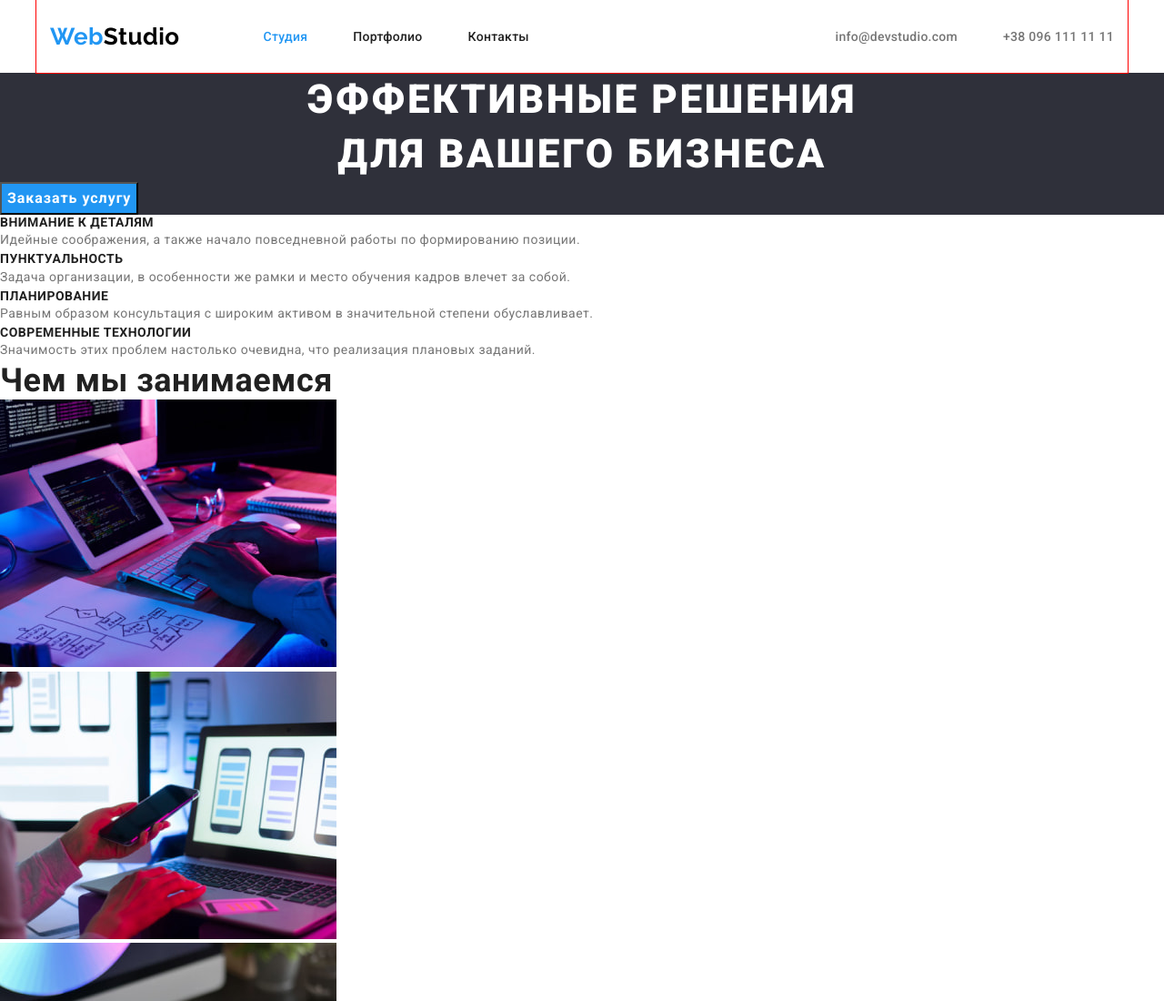
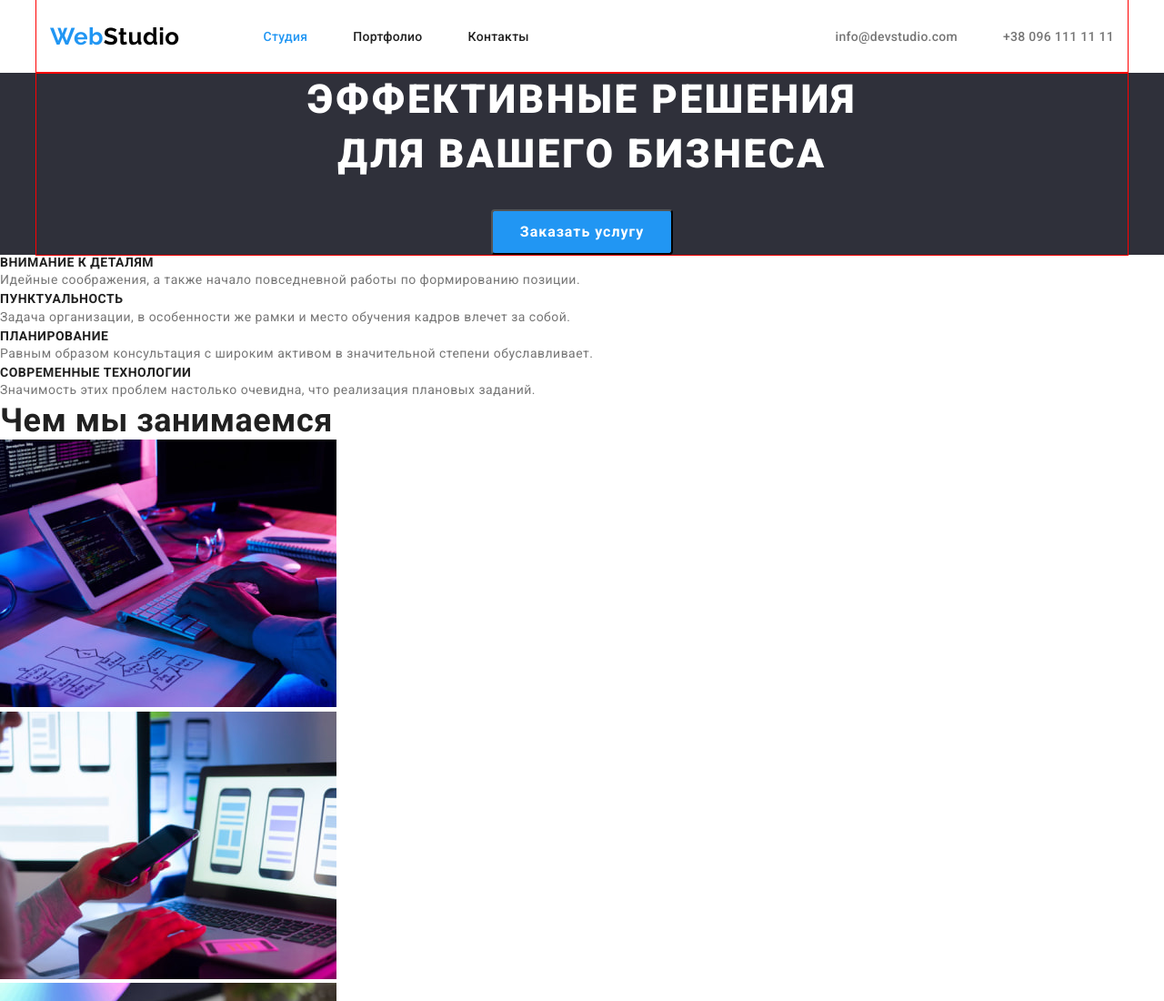
Before and after one commit to AlexRudnyk/goit-markup-hw-03, a plain HTML site: page index.html in a window 1280 px wide. Shown: the top 1100 px of the page at 91% size. Drawn offline with nearby package versions, Linux system fonts and the light colour scheme.

Commit message:
Добавляет позиционирование Hero

```diff
--- a/css/styles.css
+++ b/css/styles.css
@@ -38,9 +38,7 @@ a {
 /* Studio Styles */
 
 .container {
-
-outline: 1px solid red;
-
+  outline: 1px solid red;
   display: flex;
   align-items: center;
   width: 1200px;
@@ -107,17 +105,30 @@ outline: 1px solid red;
   background-color: #2f303a;
 }
 
+.hero-container {
+  outline: 1px solid red;
+  text-align: center;
+  width: 1200px;
+  margin-left: auto;
+  margin-right: auto;
+  padding-left: 15px;
+  padding-right: 15px;
+}
+
 .hero-title {
+  margin-bottom: 30px;
   font-weight: 900;
   color: var(--hero-text-color);
   font-size: 44px;
   line-height: 1.36;
-  text-align: center;
   letter-spacing: 0.06em;
   text-transform: uppercase;
 }
 
 .btn {
+  min-width: 200px;
+  min-height: 50px;
+  border-radius: 4px;
   cursor: pointer;
   background-color: var(--accent-color);
   color: #ffffff;
--- a/index.html
+++ b/index.html
@@ -32,19 +32,25 @@
           </ul>
         </nav>
         <ul class="nav-list">
-        <li class="nav-item"><a class="nav-link contact" href="mailto:info@devstudio.com">info@devstudio.com</a></li>
-        <li class="nav-item"><a class="nav-link contact" href="tel:+380961111111">+38 096 111 11 11</a></li>
+          <li class="nav-item">
+            <a class="nav-link contact" href="mailto:info@devstudio.com">info@devstudio.com</a>
+          </li>
+          <li class="nav-item">
+            <a class="nav-link contact" href="tel:+380961111111">+38 096 111 11 11</a>
+          </li>
         </ul>
       </div>
     </header>
     <main>
       <!-- Секция Герой -->
       <section class="hero">
+        <div class="hero-container">
           <h1 class="hero-title">
             Эффективные решения <br />
             для вашего бизнеса
           </h1>
           <button class="btn" type="button">Заказать услугу</button>
+        </div>
       </section>
       <!-- Секция Особенности -->
       <section class="features">
```
Lines whose indentation alone changed are shown as unchanged.
